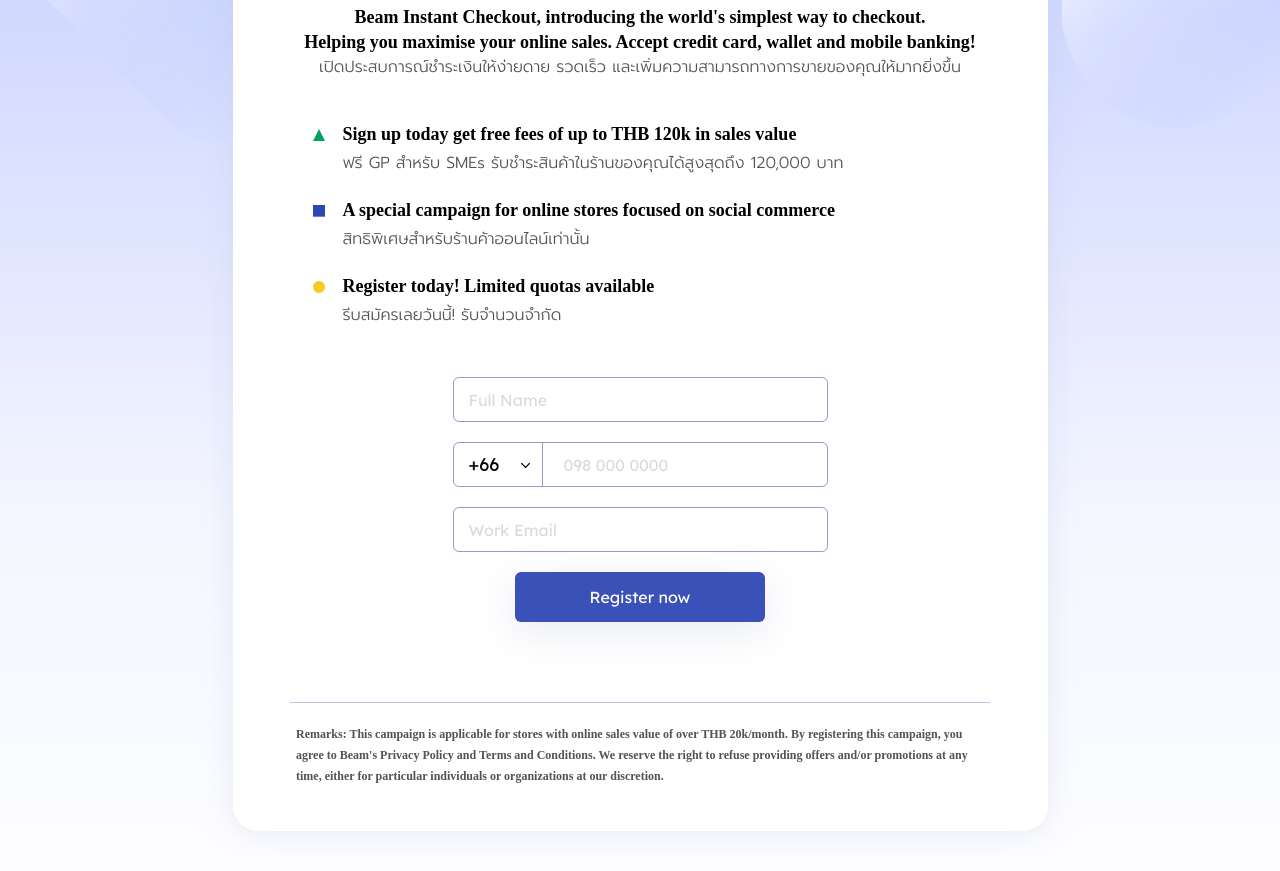
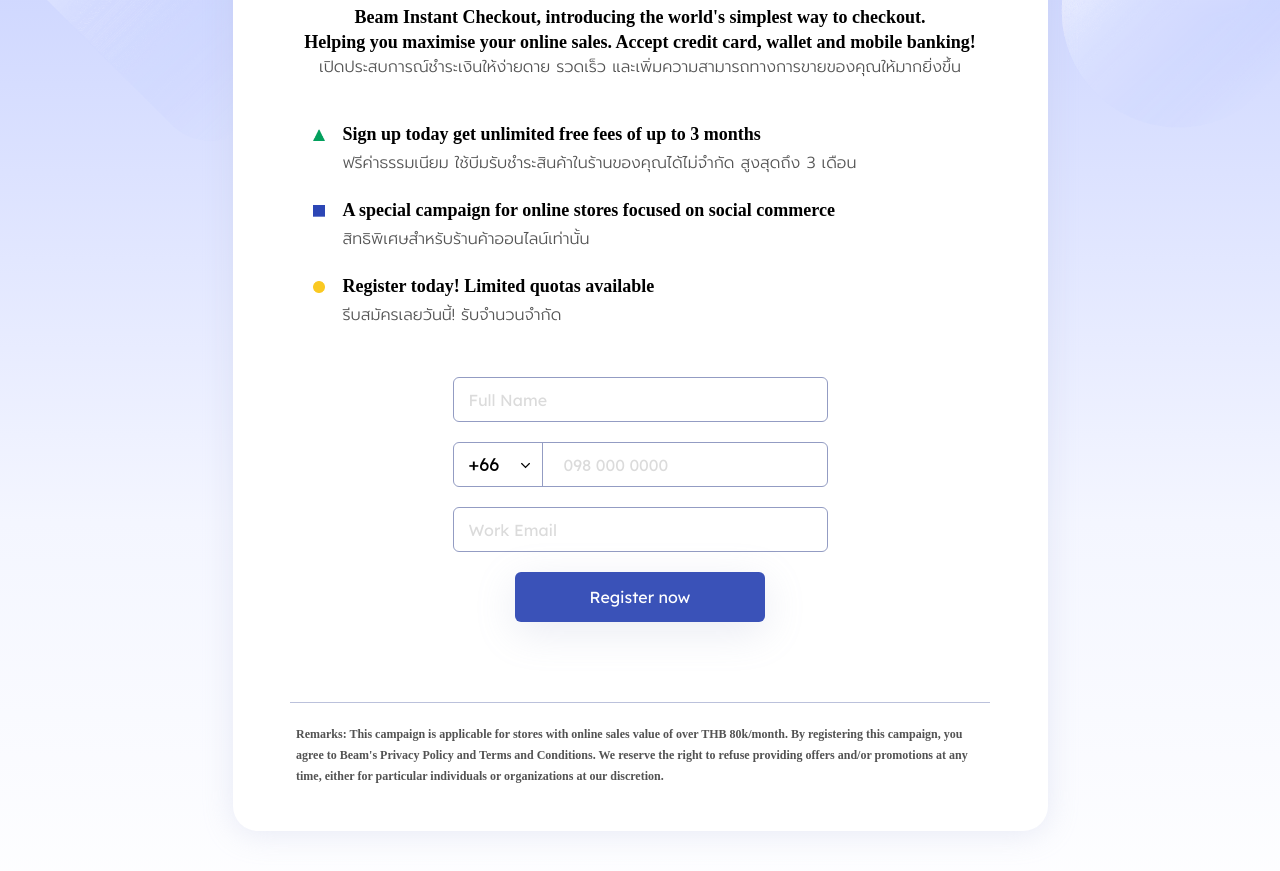
Before and after one commit to Beam-Data-Company/beam-early-access, a Next.js app: page /earlybirds in a window 1280 px wide. Shown: the part 420-1291 px from the top of the page. Built offline with nearby package versions, Linux system fonts and the light colour scheme; a web font is replaced by a local one.

Commit message:
update copywriting on early birds page

```diff
--- a/pages/earlybirds.tsx
+++ b/pages/earlybirds.tsx
@@ -18,9 +18,9 @@
   {
     icon: triangleIcon,
     englishMessage:
-      'Sign up today get free fees of up to THB 120k in sales value',
+      'Sign up today get unlimited free fees of up to 3 months',
     thaiMessage:
-      'ฟรี GP สำหรับ SMEs รับชำระสินค้าในร้านของคุณได้สูงสุดถึง 120,000 บาท',
+      'ฟรีค่าธรรมเนียม ใช้บีมรับชำระสินค้าในร้านของคุณได้ไม่จำกัด สูงสุดถึง 3 เดือน',
   },
   {
     icon: squareIcon,
@@ -132,7 +132,7 @@
         <div className={styles.remarks}>
           <Text size={12} color="#535353" weight={600}>
             Remarks: This campaign is applicable for stores with online sales
-            value of over THB 20k/month. By registering this campaign, you agree
+            value of over THB 80k/month. By registering this campaign, you agree
             to Beam&apos;s{' '}
             <Link href="https://beamdata.co/privacy/" passHref>
               Privacy Policy
```
